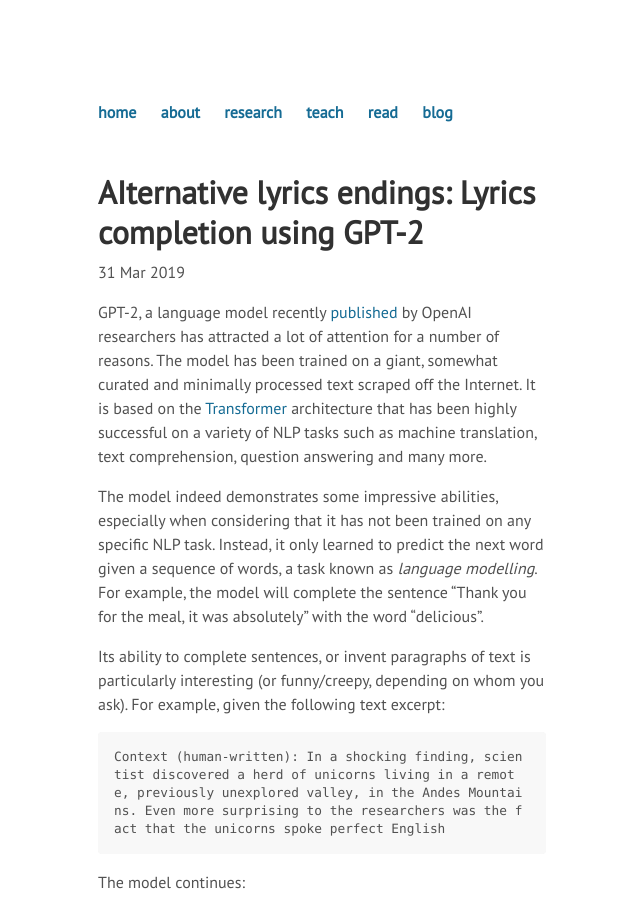
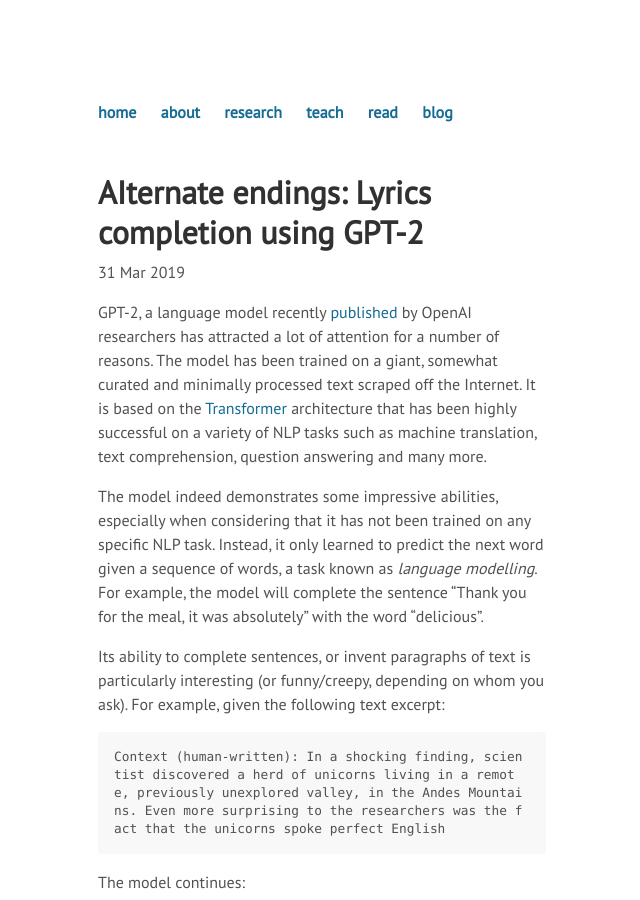
Before and after one commit to ikajic/ikajic.github.io, a Jekyll site: the page built from _posts/2019-03-31-aiternate-lyrics.md, in a window 1280 px wide and 900 px high. Shown: the whole window, without its empty margins (318-958 px from the left). Built offline with Jekyll 4.4.1, drawn with Linux system fonts in a browser that asks for light colours.

Commit message:
Update title

```diff
--- a/_posts/2019-03-31-aiternate-lyrics.md
+++ b/_posts/2019-03-31-aiternate-lyrics.md
@@ -1,6 +1,6 @@
 ---
 layout: post
-title: "AIternative lyrics endings: Lyrics completion using GPT-2"
+title: "AIternate endings: Lyrics completion using GPT-2"
 date: 2019-03-31
 ---
 
```
